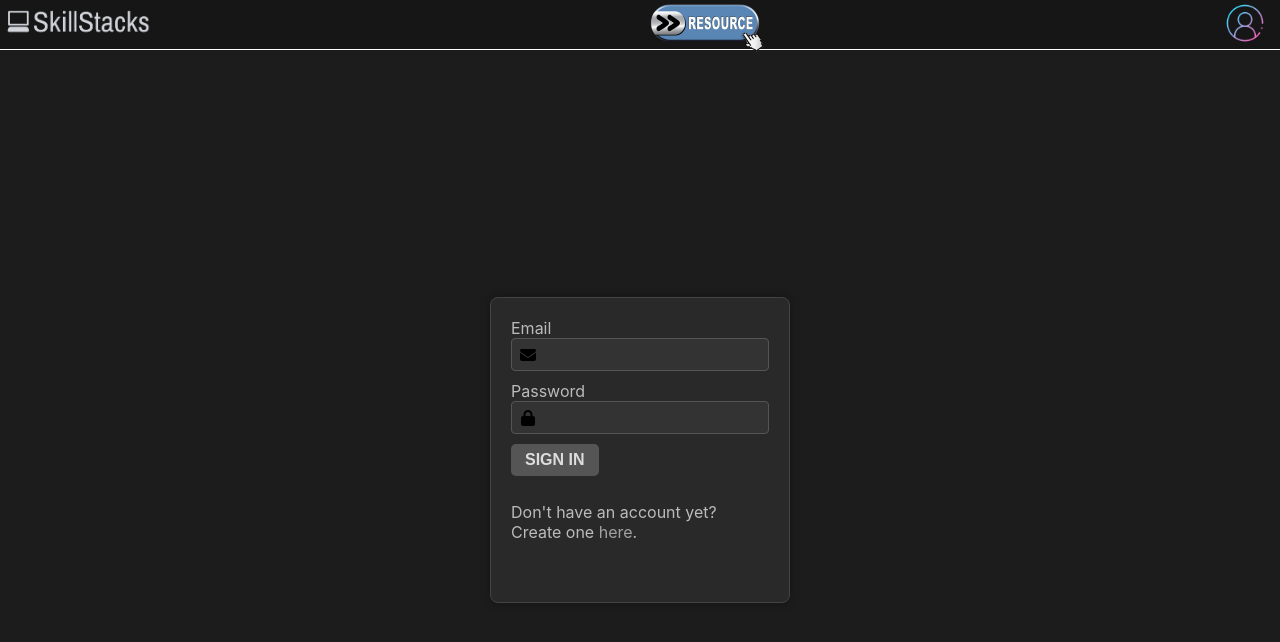
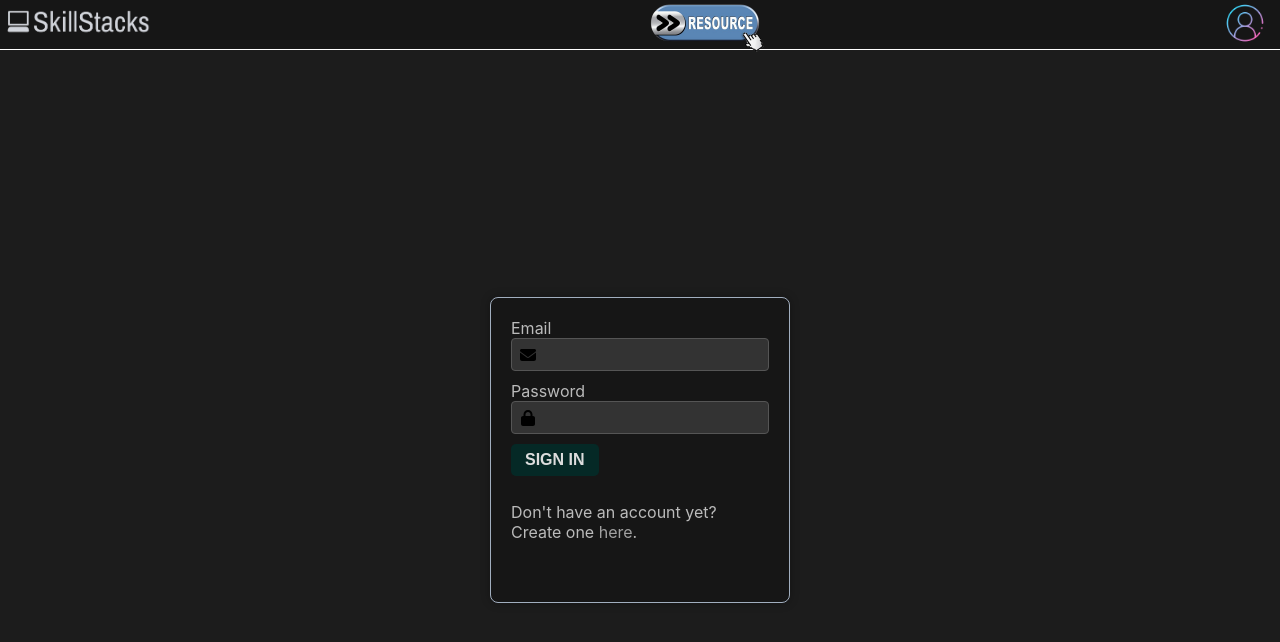
Before and after one commit to Code-the-Dream-School/ee-prac-team4-front, a React (Create React App) app: page /login in a window 1280 px wide. Shown: the top 642 px of the page. Built offline with nearby package versions, Linux system fonts and the light colour scheme; a web font is replaced by a local one.

Commit message:
replaced App.css colors with initial ones

```diff
--- a/src/App.css
+++ b/src/App.css
@@ -20,11 +20,11 @@
   --link-text-color: #728095;
 
   /* Background Colors */
-  --primary-background: #292929;
+  --primary-background: #161616;
   --secondary-background: #1c1c1c;
 
   /*card variations*/
-  --primary-border-color: #444;
+  --primary-border-color: #a1aebf;
   --primary-border-radius: 4px;
 
   /*text boxes*/
@@ -32,7 +32,7 @@
   --primary-input-radius: 12px;
 
   /* Button Variations */
-  --primary-button-background: #555;
+  --primary-button-background: #052926;
   --primary-button-border: #00564a;
   --primary-button-text: #25d0ab;
   --primary-button-hover: #006d5b;
```
